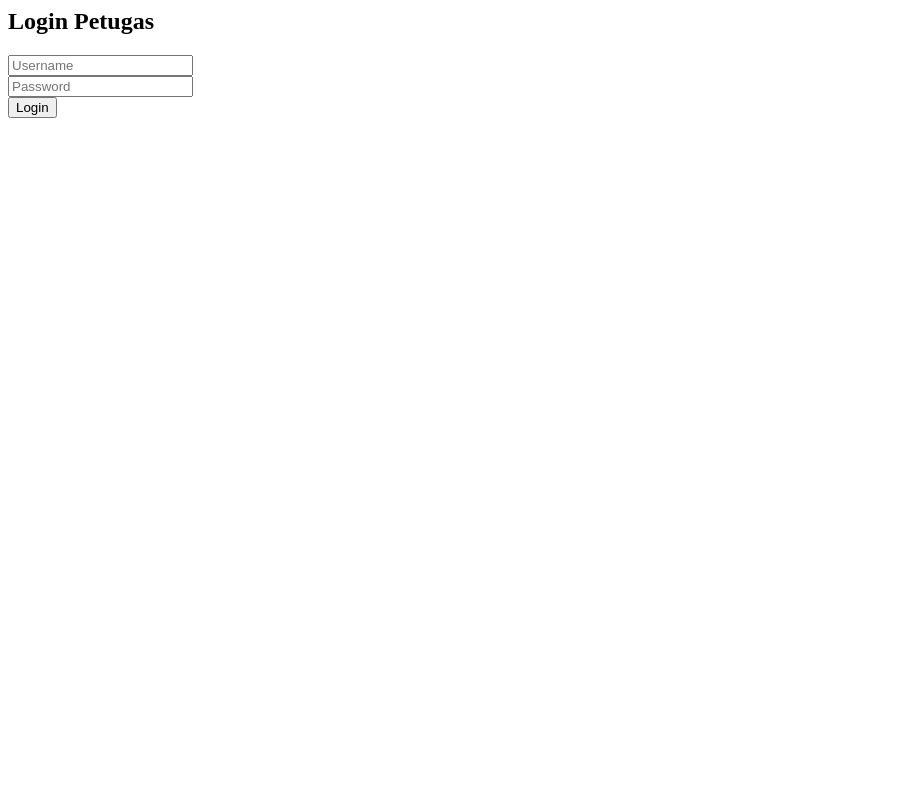
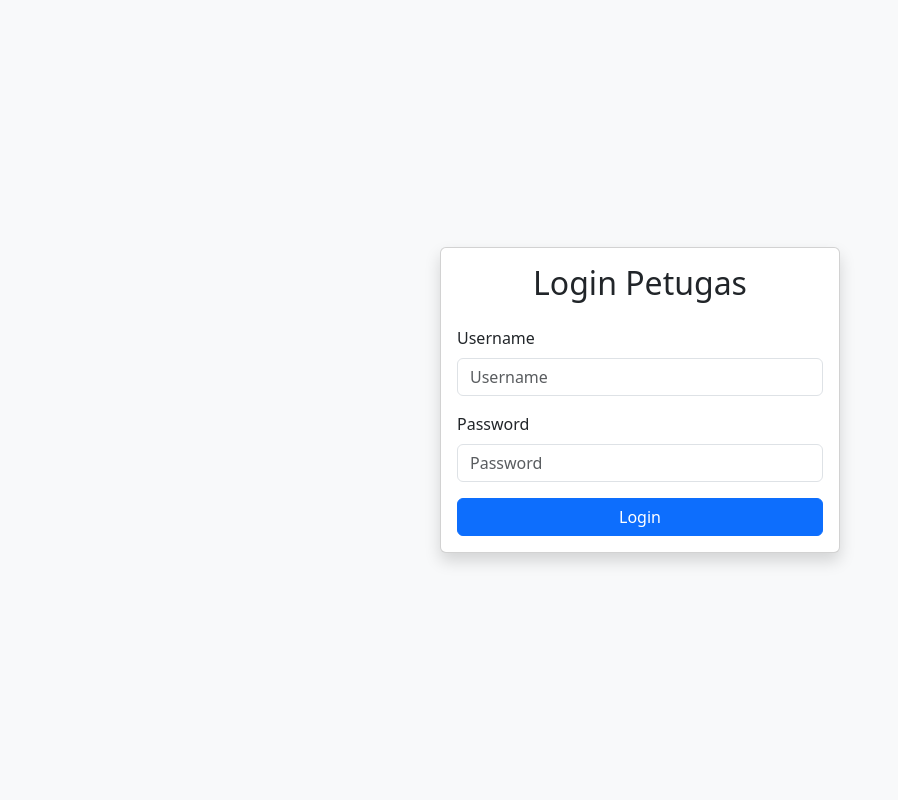
Before and after one commit to Fathiralfariz/PinjamBuku, a PHP site: page /pages/login.php in a window 1280 px wide. Shown: the whole page, without its empty margins (0-898 px from the left). Run offline with PHP 8.4, Linux system fonts and the light colour scheme; data that the repository does not hold is empty.

Commit message:
style login

```diff
--- a/pages/login.php
+++ b/pages/login.php
@@ -1,6 +1,7 @@
 <?php
 session_start();
 require_once '../config/db.php';
+
 if ($_SERVER['REQUEST_METHOD'] === 'POST') {
     $username = $_POST['username'];
     $password = $_POST['password'];
@@ -8,6 +9,7 @@ $query = $conn->prepare("SELECT * FROM petugas WHERE username = ?");
     $query->bind_param("s", $username);
     $query->execute();
     $result = $query->get_result()->fetch_assoc();
+
     if ($result && password_verify($password, $result['password'])) {
         $_SESSION['petugas'] = $result;
         header("Location: ../index.php");
@@ -17,11 +19,36 @@ $error = "Username atau password salah!";
     }
 }
 ?>
+<!DOCTYPE html>
+<html lang="id">
+<head>
+    <meta charset="UTF-8">
+    <meta name="viewport" content="width=device-width, initial-scale=1.0">
+    <link href="https://cdn.jsdelivr.net/npm/bootstrap@5.3.0/dist/css/bootstrap.min.css" rel="stylesheet">
+    <link rel="stylesheet" href="style.css">
+    <title>Login Petugas</title>
+</head>
+<body class="bg-light">
+    <div class="container d-flex align-items-center justify-content-center vh-100">
+        <div class="card shadow" style="width: 400px;">
+            <div class="card-body">
+                <h2 class="text-center mb-4">Login Petugas</h2>
                 <form method="POST">
-<h2>Login Petugas</h2>
-<input type="text" name="username" placeholder="Username" required><br>
-<input type="password" name="password" placeholder="Password"
-required><br>
-<button type="submit">Login</button>
-<?= isset($error) ? "<p style='color:red;'>$error</p>" : "" ?>
+                    <div class="mb-3">
+                        <label for="username" class="form-label">Username</label>
+                        <input type="text" name="username" class="form-control" id="username" placeholder="Username" required>
+                    </div>
+                    <div class="mb-3">
+                        <label for="password" class="form-label">Password</label>
+                        <input type="password" name="password" class="form-control" id="password" placeholder="Password" required>
+                    </div>
+                    <button type="submit" class="btn btn-primary w-100">Login</button>
                 </form>
+                <?= isset($error) ? "<p class='text-danger mt-3'>$error</p>" : "" ?>
+            </div>
+        </div>
+    </div>
+
+    <script src="https://cdn.jsdelivr.net/npm/bootstrap@5.3.0/dist/js/bootstrap.bundle.min.js"></script>
+</body>
+</html>
```
Lines whose indentation alone changed are shown as unchanged.
